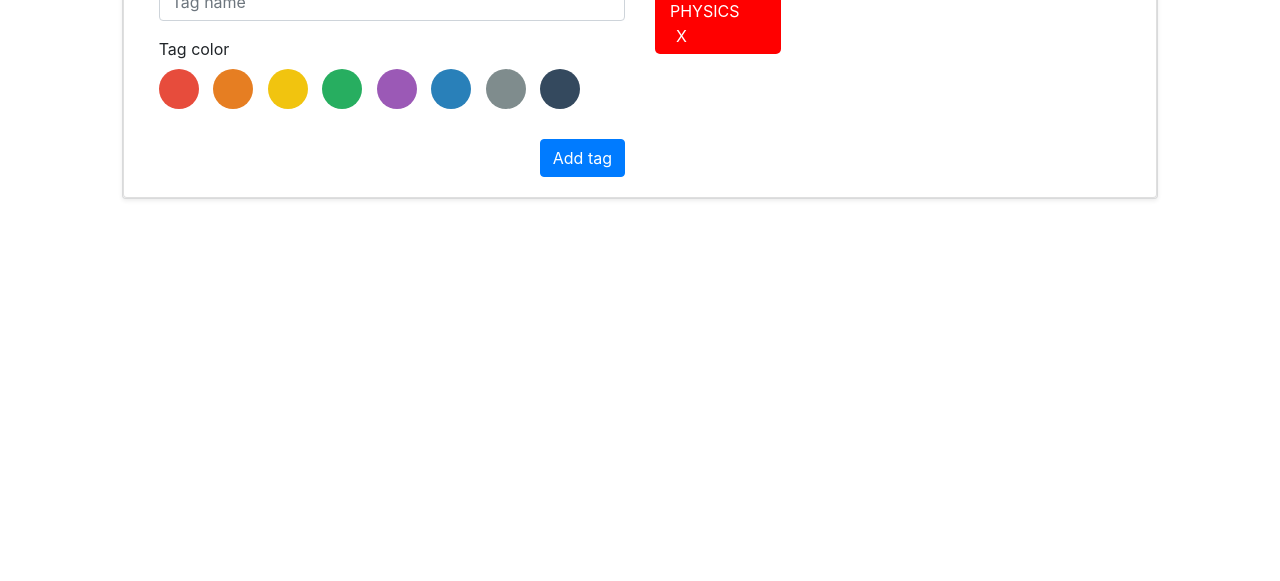
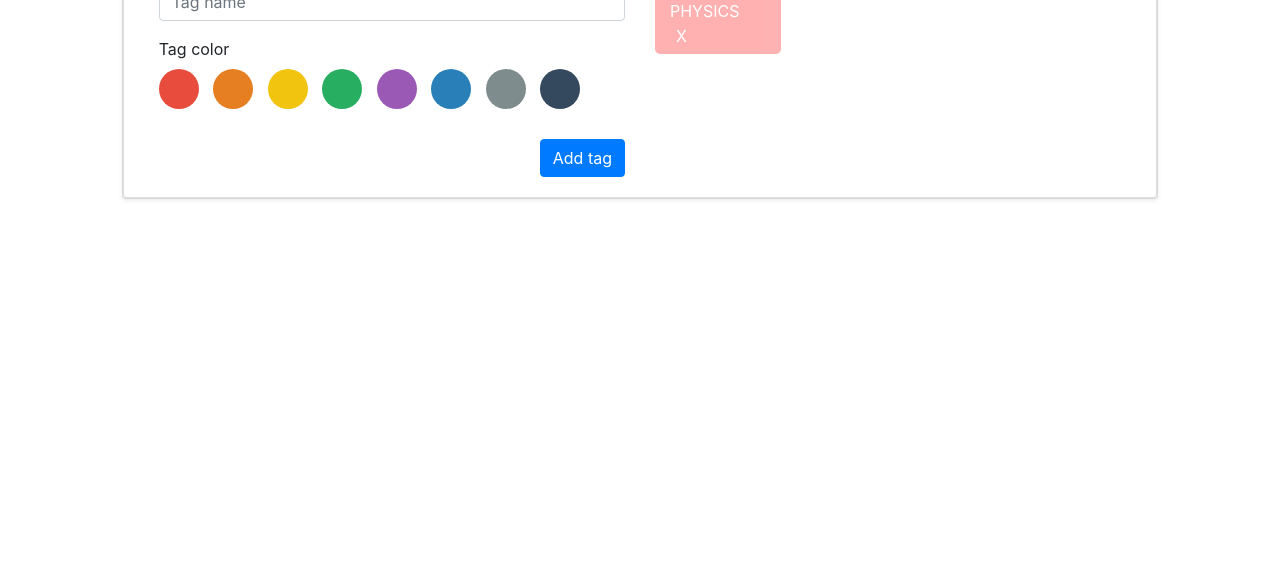
Before and after one commit to tjebbemarchand/project-3-1819, a website: page app/views/tags.html in a window 1280 px wide. Shown: the part 219-800 px from the top of the page. Drawn offline with nearby package versions, Linux system fonts and the light colour scheme; files that its build step writes are made by us from their sources; no server answers.

Commit message:
Final adjustments

```diff
--- a/app/views/tags.html
+++ b/app/views/tags.html
@@ -5,7 +5,7 @@
 	<meta charset="UTF-8">
 	<meta name="viewport" content="width=device-width, initial-scale=1.0">
 	<meta http-equiv="X-UA-Compatible" content="ie=edge">
-	<title>Document</title>
+	<title>All tags</title>
 	<link rel="stylesheet" href="https://stackpath.bootstrapcdn.com/bootstrap/4.3.1/css/bootstrap.min.css"
 		integrity="sha384-ggOyR0iXCbMQv3Xipma34MD+dH/1fQ784/j6cY/iJTQUOhcWr7x9JvoRxT2MZw1T" crossorigin="anonymous">
 	<link rel="stylesheet" href="css/style.css">
@@ -75,7 +75,7 @@
 							<h3>All tags</h3>
 							<div class="tags">
 							</div>
-							<span data-id="1" style="background-color: red; margin-top: 10px; display: block; width: 126px;" class="tags__tag tags__tag--active" id="tag-PHYSICS">PHYSICS  <button>X</button></span>
+							<span data-id="1" style="background-color: red; margin-top: 10px; display: block; width: 126px;" class="tags__tag" id="tag-PHYSICS">PHYSICS  <button>X</button></span>
 						</div>
 					</div>
 				</div>
```
Also changed, not shown: app/views/run.html (+1 -1 lines), app/views/runs.html (+1 -1 lines).
